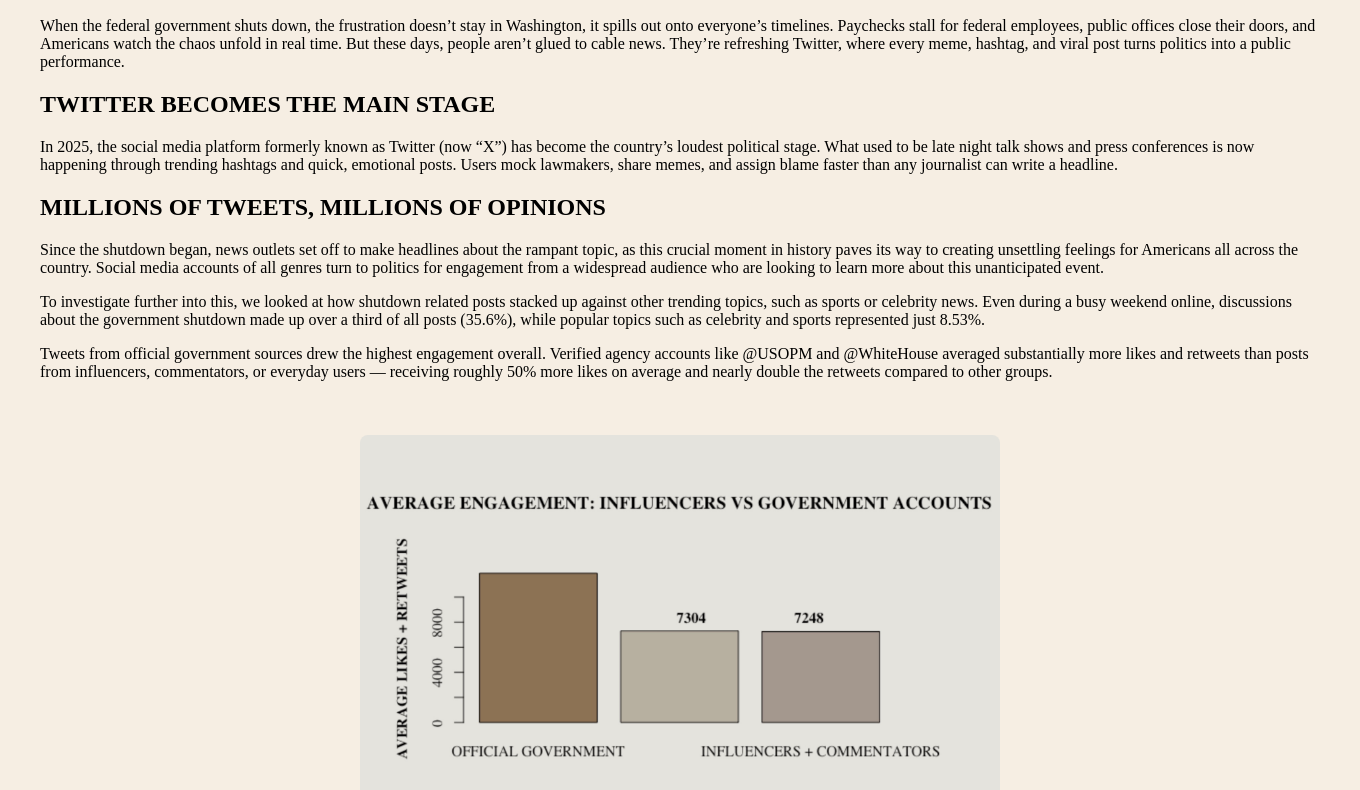
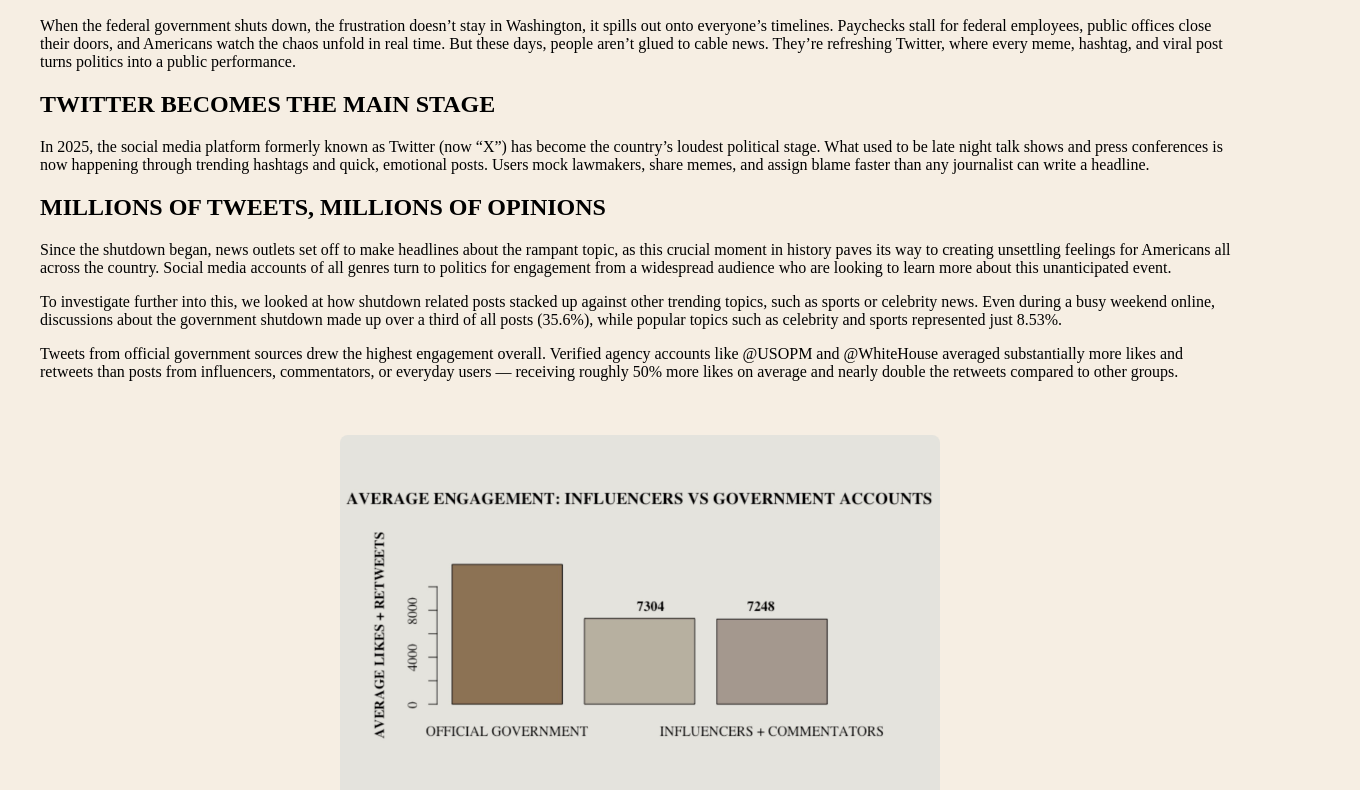
Before and after one commit to mdahal04/newsroom-2, a plain HTML site: page index.html in a window 1280 px wide. Shown: the part 197-987 px from the top of the page, 1360 px wide, since content can reach past the window. Drawn offline with Linux system fonts and the light colour scheme.

Commit message:
Update index.html

```diff
--- a/index.html
+++ b/index.html
@@ -6,7 +6,7 @@
 </head>
 <body style="background-color:#F6EEE3; margin:0; padding:0;">
 
-<div style="padding:40px; width:100%; max-width:1300px; margin:auto;">
+<div style="padding:40px; width:100%; max-width:1200px; margin:auto;">
 
 <h1 style="font-weight: bold; color: #000000; font-size: 48px;">
 FROM MEMES TO OUTRAGE: HOW TWITTER FRAMES THE SHUTDOWN
```
